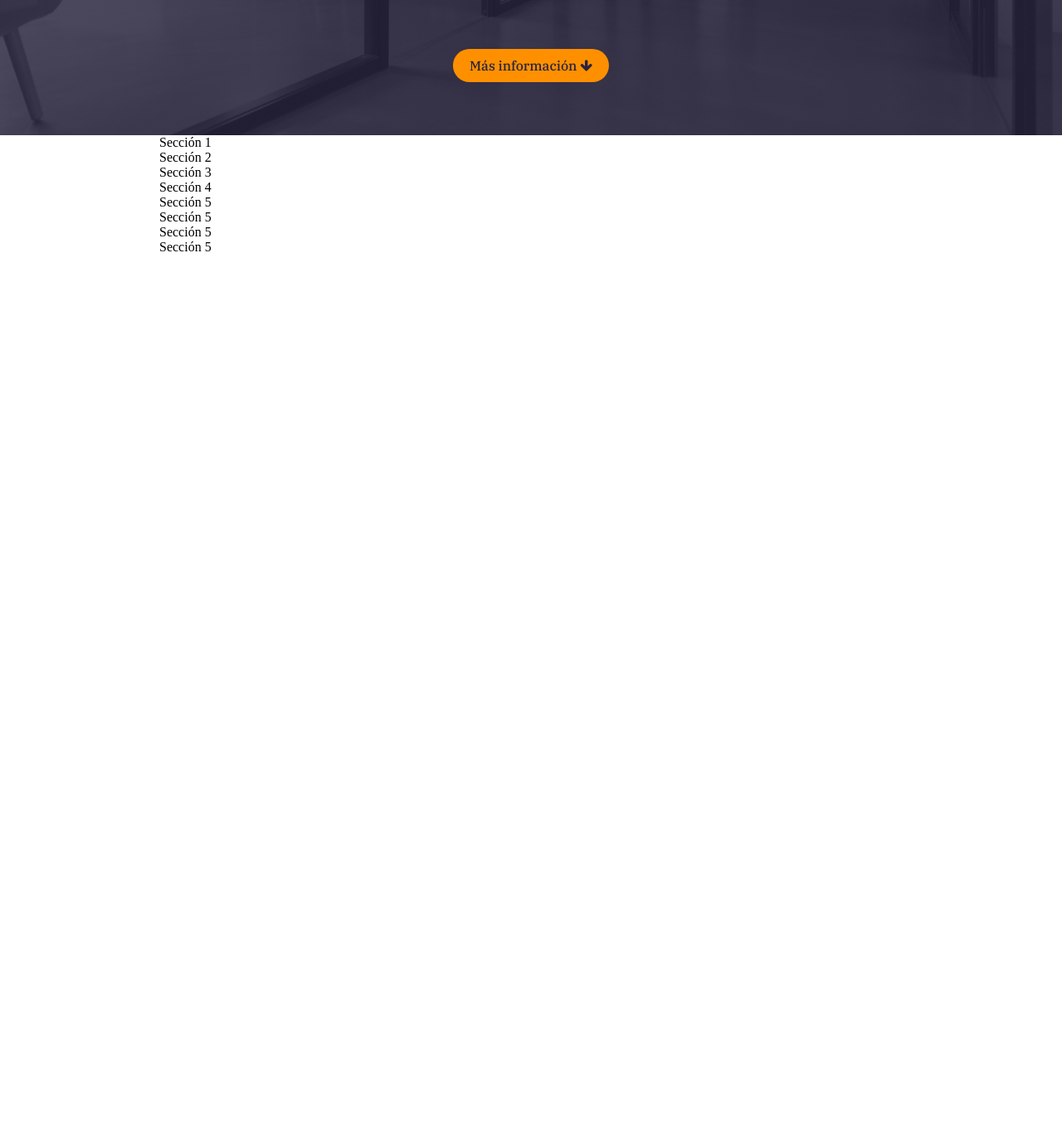
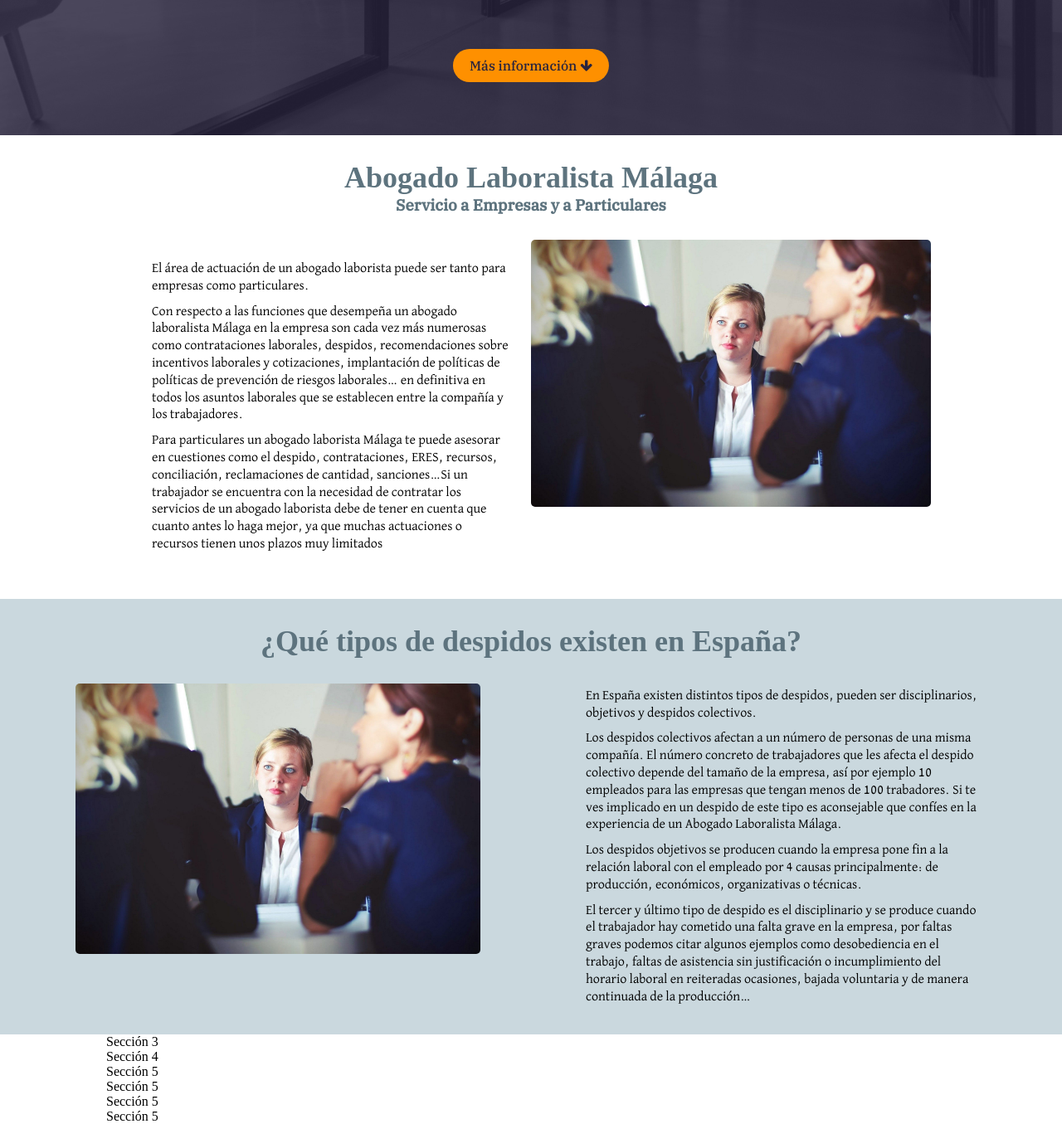
Before and after one commit to Juanma-Gutierrez/proyecto-lm-bilanca-abogados, a plain HTML site: page index.html in a window 1280 px wide. Shown: the part 545-1900 px from the top of the page at 83% size. Before the commit the page ends 852 px from the top, so only its background shows below. Drawn offline with Linux system fonts and the light colour scheme; a web font is replaced by a local one.

Commit message:
feat: Sección 1 y Sección 2

```diff
--- a/css/style.css
+++ b/css/style.css
@@ -20,7 +20,7 @@ Proyecto 1er trimestre Lenguaje de Marcas
 }
 @font-face {
     font-family: Main;
-    src: url(../fonts/DavidLibre-Medium.ttf);
+    src: url(../fonts/DavidLibre-Regular.ttf);
 }
 
 /* GENERAL SETTINGS */
@@ -52,6 +52,7 @@ a {
     border-radius: 50px;
     box-shadow: inset 0 0 var(--orange);
     background-color: var(--orange);
+    color: var(--purple);
     cursor: pointer;
     font-family: Subtitle;
     padding: 10px 20px;
@@ -61,6 +62,32 @@ a {
     box-shadow: 0px 0px 15px var(--blue2);
     background-color: var(--purple);
     color: var(--blue2);
+}
+.title {
+    color: var(--grey);
+    text-align: center;
+    padding:0px 20px 30px 20px;
+
+}
+.title-text {
+    font-size: 1.5rem;
+    font-family: title;
+}
+.title-text h1 {
+    letter-spacing: 0.2rem;
+}
+.subtitle-text {
+    font-family: Subtitle;
+}
+.col2 {
+    display: grid;
+    grid-template-columns: 50% 50%;
+}
+
+/* ********** Wrapper ********** */
+.wrapper {
+    width: 80%;
+    margin: auto;
 }
 
 /* ********** Header ********** */
@@ -75,6 +102,7 @@ a {
 .header-info {
     display: flex;
     justify-content: space-between;
+    gap: 5px;
 }
 .header-info span {
     border-radius: 50px;
@@ -86,7 +114,7 @@ a {
     transition: 0.3s;
 }
 .header-info span:hover {
-    box-shadow: inset 100px 0px var(--orange);
+    box-shadow: inset 0px 100px var(--orange);
     color: var(--purple);
 }
 .header img {
@@ -159,10 +187,32 @@ a {
 #title .button:before {
     content: " Más información";
 }
-/* ********** Wrapper ********** */
-.wrapper {
-    width: 70%;
-    margin: auto;
+/* ********** Seccion 1 Abogado Laboralista  ********** */
+#section1 {
+    padding:30px;
+}
+.info {
+    text-align: left;
+    padding: 20px;
+}
+.info p {
+    padding: 5px;
+    font-family: Main;
+    line-height: 1.3rem;
+}
+.foto-container img {
+    width: 100%;
+    border-radius: 5px;
+}
+
+/* ********** Seccion 2  ********** */
+#section2 {
+    background-color: var(--blue2);
+    padding:30px;
+}
+#section2 .foto-container,
+#section2 .info {
+    padding: 0% 10%;
 }
 
 /* ********** Animation ********** */
@@ -198,6 +248,11 @@ a {
     }
 }
 /* ********** Media Queries ********** */
+@media screen and (width <1000px) {
+    .col2 {
+        grid-template-columns: 100%;
+    }
+}
 @media screen and (width <600px) {
     #header-logo {
         display: none;
@@ -218,6 +273,10 @@ a {
     }
     #title .button:before {
         content: "";
+    }
+    #section2 .foto-container,
+    #section2 .info {
+        padding: 0% 5%;
     }
 }
 @media screen and (width <300px) {
--- a/index.html
+++ b/index.html
@@ -17,7 +17,7 @@
         <title>Bilanca Abogados</title>
     </head>
     <body>
-        <div class="header">
+        <header class="header">
             <img
                 src="./images/logoHorizontal.png"
                 alt="Logotipo Bilanca Abogados"
@@ -27,11 +27,11 @@
                 <span>info@bilanca.com</span>
                 <span>951.555.123</span>
             </div>
-        </div>
+        </header>
 
         <div class="navbar">navbar</div>
 
-        <div class="hero">
+        <section class="hero">
             <div id="contrast"></div>
             <div id="hero-image"></div>
             <div id="title" class="centered">
@@ -39,20 +39,114 @@
                 <h3>ABOGADOS</h3>
                 <a href="#section1">
                     <div class="button">
-                        <i class="fa fa-arrow-down" aria-hidden="true"></i>
-                    </div></a
-                >
+                        <i class="fa fa-arrow-down" aria-hidden="true"></i></div
+                ></a>
             </div>
+        </section>
+        <div class="wrapper">
+            <section id="section1">
+                <div class="title">
+                    <div class="title-text">
+                        <h2>Abogado Laboralista Málaga</h2>
+                    </div>
+                    <div class="subtitle-text">
+                        <h3>Servicio a Empresas y a Particulares</h3>
+                    </div>
+                </div>
+                <div class="col2">
+                    <div class="info">
+                        <p>
+                            El área de actuación de un abogado laborista puede
+                            ser tanto para empresas como particulares.
+                        </p>
+                        <p>
+                            Con respecto a las funciones que desempeña un
+                            abogado laboralista Málaga en la empresa son cada
+                            vez más numerosas como contrataciones laborales,
+                            despidos, recomendaciones sobre incentivos laborales
+                            y cotizaciones, implantación de políticas de
+                            políticas de prevención de riesgos laborales… en
+                            definitiva en todos los asuntos laborales que se
+                            establecen entre la compañía y los trabajadores.
+                        </p>
+                        <p>
+                            Para particulares un abogado laborista Málaga te
+                            puede asesorar en cuestiones como el despido,
+                            contrataciones, ERES, recursos, conciliación,
+                            reclamaciones de cantidad, sanciones…Si un
+                            trabajador se encuentra con la necesidad de
+                            contratar los servicios de un abogado laborista debe
+                            de tener en cuenta que cuanto antes lo haga mejor,
+                            ya que muchas actuaciones o recursos tienen unos
+                            plazos muy limitados
+                        </p>
+                    </div>
+                    <div class="foto-container">
+                        <img
+                            src="./images/tim-gouw-bwki71ap-y8-unsplash.jpg"
+                            alt=""
+                        />
+                    </div>
+                </div>
+            </section>
         </div>
+        <section id="section2">
+            <section class="section2">
+                <div class="title">
+                    <div class="title-text">
+                        <h2>¿Qué tipos de despidos existen en España?</h2>
+                    </div>
+                </div>
+                <div class="col2">
+                    <div class="foto-container">
+                        <img
+                            src="./images/tim-gouw-bwki71ap-y8-unsplash.jpg"
+                            alt=""
+                        />
+                    </div>
+                    <div class="info">
+                        <p>
+                            En España existen distintos tipos de despidos,
+                            pueden ser disciplinarios, objetivos y despidos
+                            colectivos.
+                        </p>
+                        <p>
+                            Los despidos colectivos afectan a un número de
+                            personas de una misma compañía. El número concreto
+                            de trabajadores que les afecta el despido colectivo
+                            depende del tamaño de la empresa, así por ejemplo 10
+                            empleados para las empresas que tengan menos de 100
+                            trabadores. Si te ves implicado en un despido de
+                            este tipo es aconsejable que confíes en la
+                            experiencia de un Abogado Laboralista Málaga.
+                        </p>
+                        <p>
+                            Los despidos objetivos se producen cuando la empresa
+                            pone fin a la relación laboral con el empleado por 4
+                            causas principalmente: de producción, económicos,
+                            organizativas o técnicas.
+                        </p>
+                        <p>
+                            El tercer y último tipo de despido es el
+                            disciplinario y se produce cuando el trabajador hay
+                            cometido una falta grave en la empresa, por faltas
+                            graves podemos citar algunos ejemplos como
+                            desobediencia en el trabajo, faltas de asistencia
+                            sin justificación o incumplimiento del horario
+                            laboral en reiteradas ocasiones, bajada voluntaria y
+                            de manera continuada de la producción…
+                        </p>
+                    </div>
+                </div>
+            </section>
+        </section>
         <div class="wrapper">
-            <div class="section1">Sección 1</div>
-            <div class="section2">Sección 2</div>
-            <div class="section3">Sección 3</div>
-            <div class="section4">Sección 4</div>
-            <div class="section5">Sección 5</div>
-            <div class="section5">Sección 5</div>
-            <div class="section5">Sección 5</div>
-            <div class="section5">Sección 5</div>
+            <section id="section3">Sección 3</section>
+            <section id="section4">Sección 4</section>
+            <section id="section5">Sección 5</section>
+            <section id="section5">Sección 5</section>
+            <section id="section5">Sección 5</section>
+            <section id="section5">Sección 5</section>
         </div>
     </body>
 </html>
```
